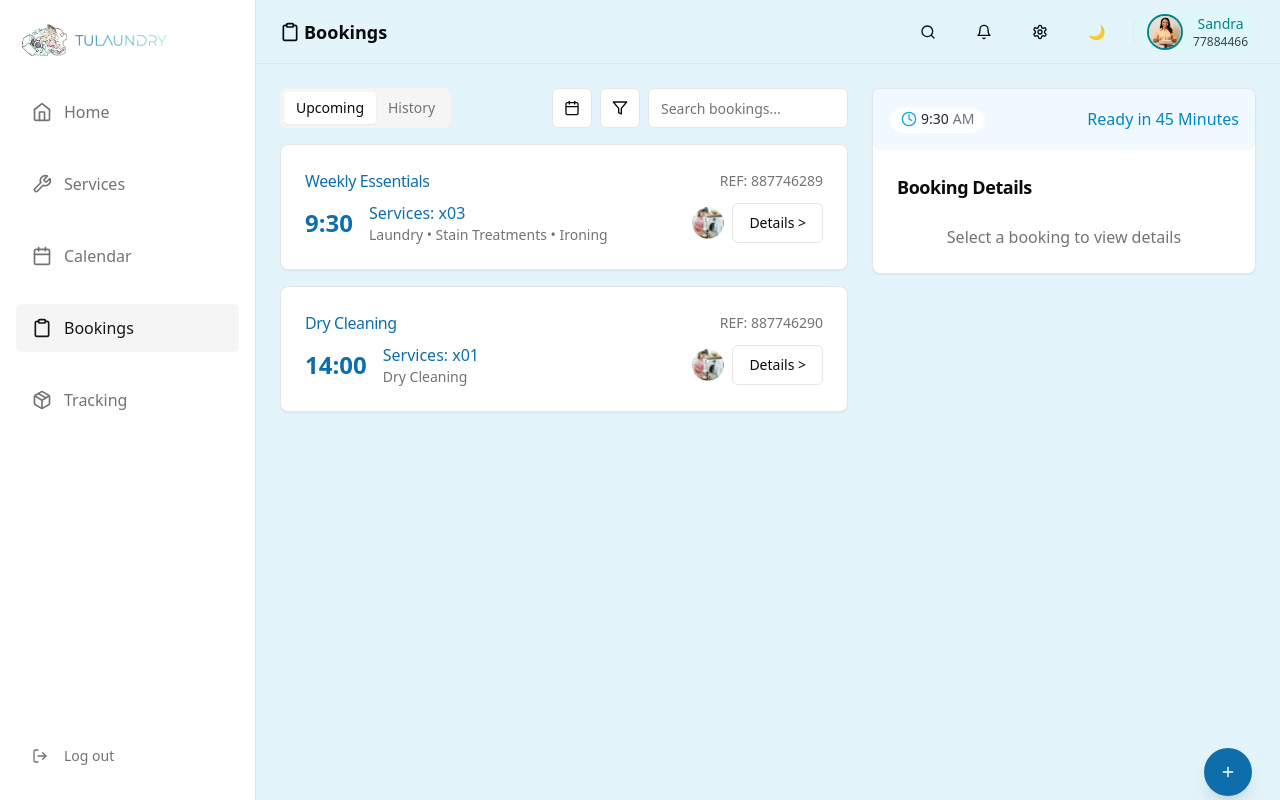
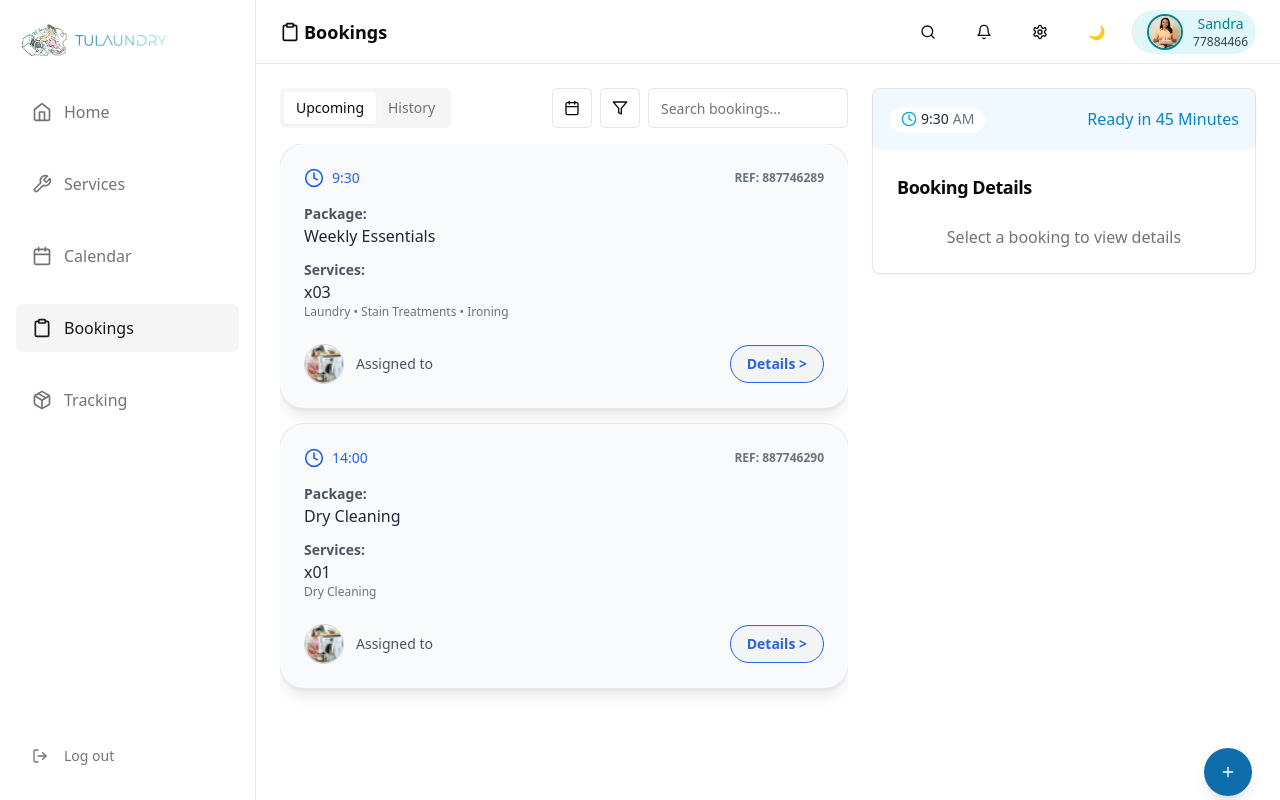
Before and after one commit to Aristocratjnr/Consumer-dashboard, a Next.js app: page /bookings in a window 1280 px wide. Built offline with nearby package versions, Linux system fonts and the light colour scheme.

Commit message:
update BookingPage: implement new feature for user feedback submission

```diff
--- a/src/app/(dashboard)/bookings/page.tsx
+++ b/src/app/(dashboard)/bookings/page.tsx
@@ -111,7 +111,7 @@ export default function BookingPage() {
     }
 
     return (
-    <div className={`flex min-h-screen bg-teal-20 ${darkMode ? 'dark' : ''}`}>
+      <div className={`flex min-h-screen bg-white ${darkMode ? 'dark' : ''}`}>
         {/* Sidebar */}
         <div className="w-64 border-r bg-background px-4 py-6 dark:bg-gray-800 dark:border-gray-700 flex flex-col">
           <div className="mb-8 flex items-center">
@@ -378,42 +378,79 @@ export default function BookingPage() {
 
   function BookingCard({ booking, onSelect, isSelected }: { booking: Booking; onSelect: () => void; isSelected: boolean }) {
     return (
-    <Card className={`dark:bg-gray-800 dark:border-gray-700 ${isSelected ? 'ring-2 ring-primary' : ''}`}>
-      <CardHeader className="flex flex-row items-center justify-between space-y-0 pb-2">
-        <CardTitle className="text-base font-medium dark:text-white text-teal-1000">
-          {booking.title}
-        </CardTitle>
-        <div className="text-sm text-muted-foreground dark:text-gray-400">{booking.reference}</div>
-      </CardHeader>
-      <CardContent>
-        <div className="flex items-center justify-between">
-          <div className="flex items-center gap-4">
-            <div className="text-2xl font-bold dark:text-white text-teal-1000">{booking.time}</div>
-            <div>
-              <div className="font-medium dark:text-white text-teal-1000">Services: x{booking.services.length.toString().padStart(2, '0')}</div>
-              <div className="text-sm text-muted-foreground dark:text-gray-400">
-                {booking.services.join(' • ')}
+      <div
+        className={`relative rounded-3xl shadow-lg p-6 transition hover:shadow-xl ${
+          isSelected ? "ring-2 ring-blue-100" : "ring-1 ring-gray-200 dark:ring-gray-700"
+        } bg-gray-50 dark:bg-gray-800`}
+      >
+        {/* Top Section */}
+        <div className="flex justify-between items-center mb-4">
+          <div className="flex items-center gap-2 text-sm font-medium text-blue-600 dark:text-blue-400">
+            <Clock className="h-5 w-5 text-blue-600 dark:text-blue-400" /> {/* Clock Icon */}
+            {booking.time.toUpperCase()}
+          </div>
+          <div className="text-xs font-semibold text-gray-500 dark:text-gray-400">
+             {booking.reference}
           </div>
         </div>
+
+        {/* Middle Content */}
+        <div className="space-y-3 mb-6">
+          {/* Package Name */}
+          <div className="flex flex-col">
+            <span className="text-sm font-semibold text-gray-600 dark:text-gray-300">
+              Package:
+            </span>
+            <span className="text-base font-medium text-gray-800 dark:text-gray-100">
+              {booking.title}
+            </span>
           </div>
-          <div className="flex items-center gap-2">
+
+          {/* Services */}
+          <div className="flex flex-col">
+            <span className="text-sm font-semibold text-gray-600 dark:text-gray-300">
+              Services:
+            </span>
+            <span className="text-base font-medium text-gray-800 dark:text-gray-100">
+              x{booking.services.length.toString().padStart(2, "0")}
+            </span>
+            <span className="text-xs text-gray-500 dark:text-gray-400">
+              {booking.services.join(" • ")}
+            </span>
+          </div>
+        </div>
+
+        {/* Footer Section */}
+        <div className="flex justify-between items-center">
+          {/* Assigned Staff */}
+          <div className="flex items-center gap-3">
             <img
               alt="Staff"
-              className="h-8 w-8 rounded-full"
+              className="h-10 w-10 rounded-full border border-gray-300 dark:border-gray-600 object-cover"
               src={booking.staffImage}
             />
-            <Button
-              variant={isSelected ? "secondary" : "outline"}
-              className="dark:border-gray-600 dark:text-gray-300 dark:hover:bg-gray-700"
+            <span className="text-sm font-medium text-gray-600 dark:text-gray-300">
+              Assigned to
+            </span>
+          </div>
+
+          {/* Action Button */}
+          <button
             onClick={onSelect}
+            className={`text-sm px-4 py-2 rounded-full font-semibold transition ${
+              isSelected
+                ? "bg-blue-600 text-white shadow-md hover:bg-blue-700"
+                : "bg-gray-100 text-blue-600 dark:bg-gray-700 dark:text-gray-300 border border-blue-600 dark:border-gray-600 hover:bg-blue-100 dark:hover:bg-gray-600"
+            }`}
           >
             {isSelected ? "Selected ✅" : "Details >"}
-            </Button>
+          </button>
         </div>
+
+        {/* Decorative Accent Line */}
+        <div className="absolute top-0 left-0 w-full h-2 rounded-t-3xl "></div>
       </div>
-      </CardContent>
-    </Card>
-  )
+    );
   }
 
   function HomeIcon(props: React.SVGProps<SVGSVGElement>) {
```
Lines whose indentation alone changed are shown as unchanged.
